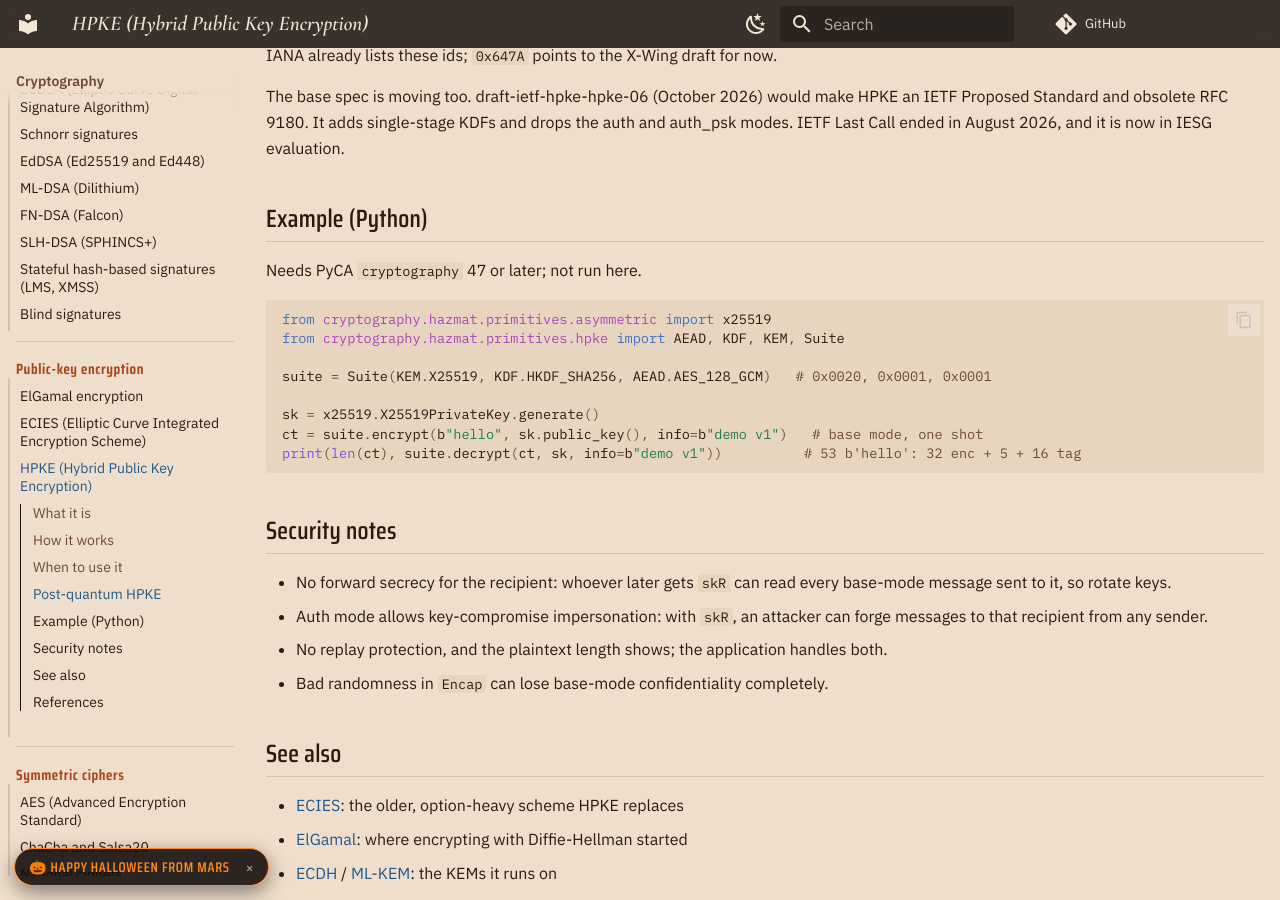
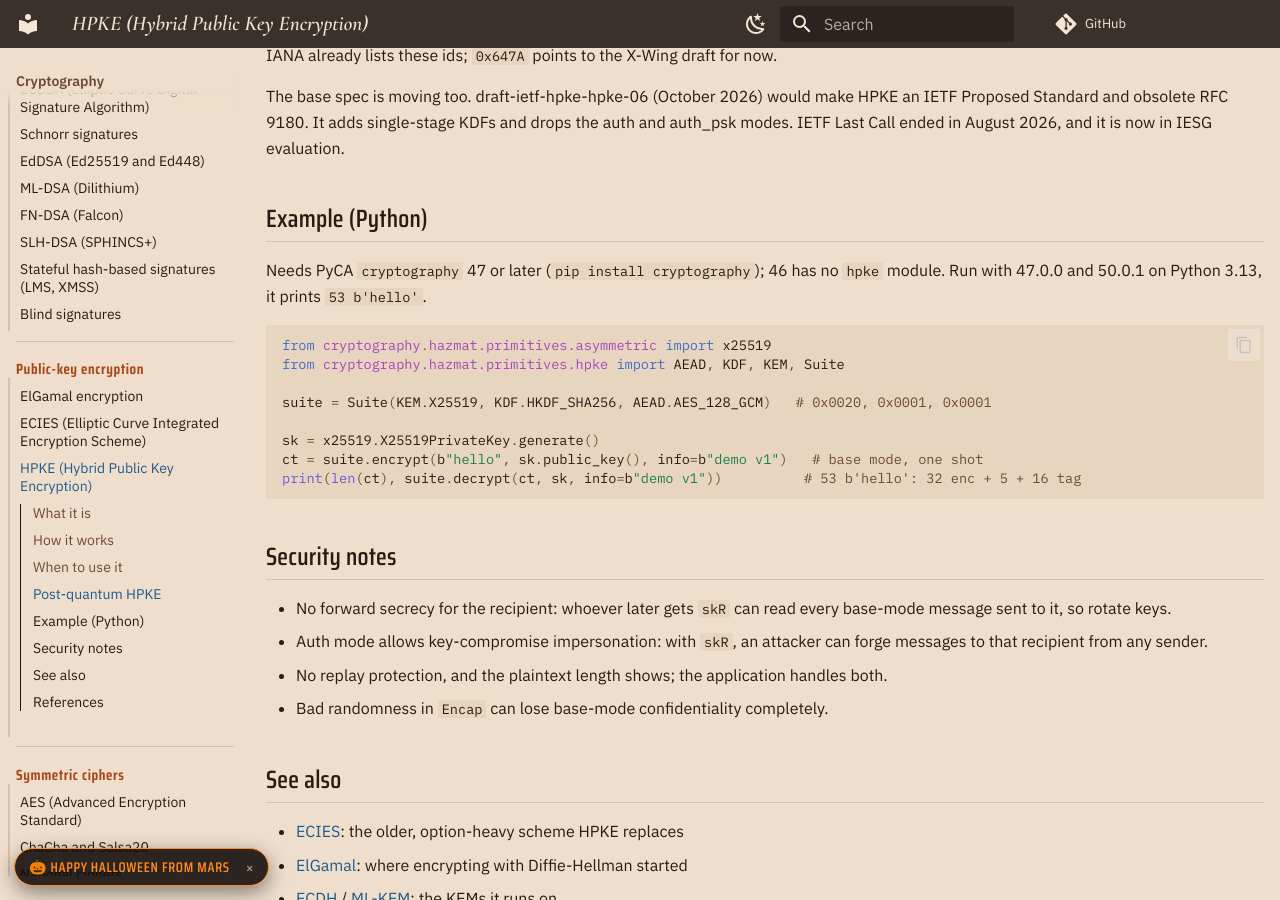
Before and after one commit to TTMathCS/cryptography, an MkDocs documentation site: the page built from docs/03-public-key-encryption/HPKE.md, in a window 1280 px wide and 900 px high, scrolled down 2159 px. Built offline with MkDocs 1.6.1 and Material for MkDocs 9.7.7, drawn with Linux system fonts in a browser that asks for light colours; comment, search, counter and statistics services are not loaded.

Commit message:
Public-key encryption examples run: all three match
ECIES and HPKE print 53 b'hello' with cryptography 50.0.1 (HPKE also on 47.0.0;
46 has no hpke module); ElGamal prints 100 200 and 3.

````diff
--- a/docs/03-public-key-encryption/HPKE.md
+++ b/docs/03-public-key-encryption/HPKE.md
@@ -87,7 +87,9 @@ ended in August 2026, and it is now in IESG evaluation.
 
 ## Example (Python)
 
-Needs PyCA `cryptography` 47 or later; not run here.
+Needs PyCA `cryptography` 47 or later (`pip install cryptography`); 46 has
+no `hpke` module. Run with 47.0.0 and 50.0.1 on Python 3.13, it prints
+`53 b'hello'`.
 
 ```python
 from cryptography.hazmat.primitives.asymmetric import x25519
````
Also changed, not shown: docs/03-public-key-encryption/ECIES.md (+2 -1 lines).
